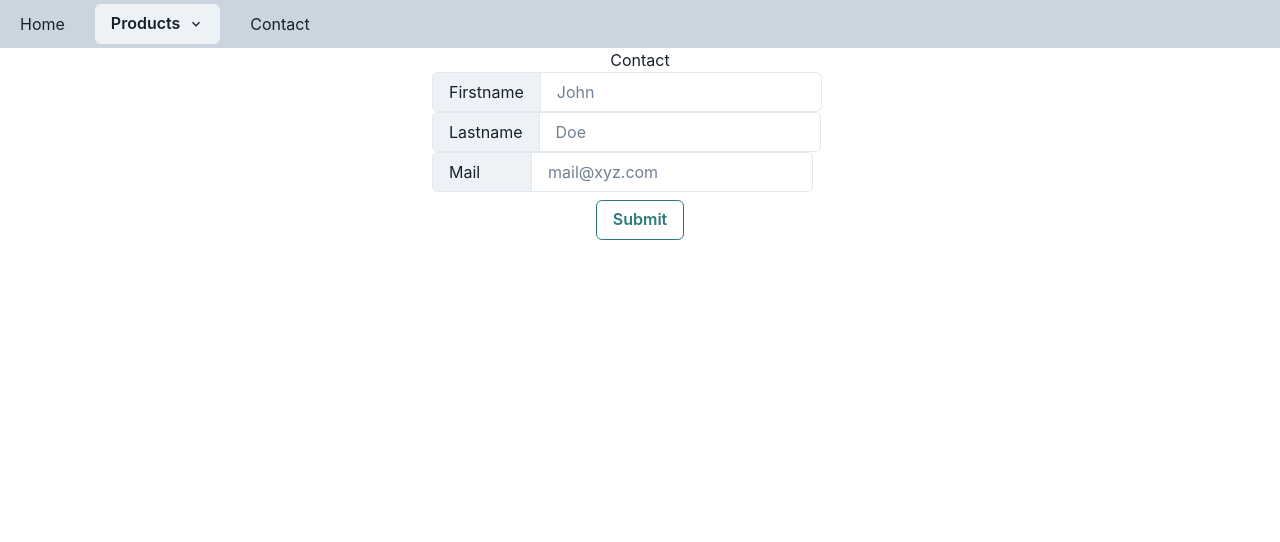
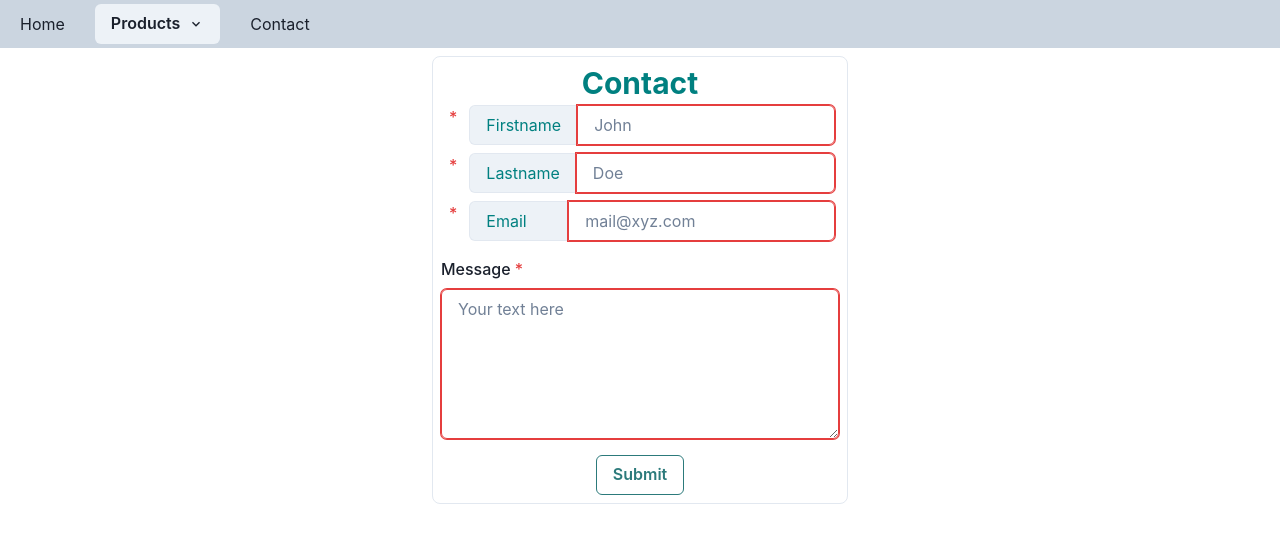
Before and after one commit to D-Savel/DS-Store, a React (Create React App) app: page /Contact in a window 1280 px wide. Shown: the top 542 px of the page. Built offline with nearby package versions, Linux system fonts and the light colour scheme.

Commit message:
Finalize Contact component

```diff
--- a/src/Components/Header.js
+++ b/src/Components/Header.js
@@ -50,8 +50,8 @@ function Header(props) {
                 <MenuItem onClick={() => (setSelect('accessories'))}>accessories</MenuItem>
               </Link>
             </MenuList>
+            <Link as={ReachLink} to={'/Contact'} px="5">Contact</Link>
           </Menu>
-          <Link as={ReachLink} to={'/Contact'} px="5">Contact</Link>
         </HStack>
       </Box>
 
--- a/src/pages/Contact.js
+++ b/src/pages/Contact.js
@@ -1,47 +1,128 @@
+import { useState } from 'react'
 import {
+  Box,
   Button,
-  Center,
   Container,
   FormControl,
   FormLabel,
   FormErrorMessage,
   FormHelperText,
+  Heading,
   InputLeftAddon,
   Input,
   InputGroup,
+  HStack,
   Stack,
   Textarea
 } from '@chakra-ui/react'
 
 function Contact(props) {
 
+  const [form, setForm] = useState({
+    firstName: "",
+    lastName: "",
+    email: "",
+    textValue: "",
+  })
+
+  const onUpdateField = e => {
+    const nextFormState = {
+      ...form,
+      [e.target.name]: e.target.value,
+    }
+    setForm(nextFormState)
+  }
+
+  const onSubmitForm = e => {
+    e.preventDefault()
+    alert("your email has been sent\n\n" + JSON.stringify(form, null, 2))
+  }
+
+
+
   return (
     <>
-      <Container maxW='md'>
-        <h1>Contact</h1>
-        <Stack>
-          <FormControl>
-            <InputGroup >
-              <InputLeftAddon width='100' children='Firstname' />
-              <Input id='firstName' type='text' placeholder='John' w='150' />
-            </InputGroup>
-            <InputGroup >
-              <InputLeftAddon width='100' children='Lastname' />
-              <Input id='lastName' type='text' placeholder='Doe' w='150' />
-            </InputGroup>
-            <InputGroup >
-              <InputLeftAddon minWidth='100' children='Mail' />
-              <Input id='email' type='email' placeholder='mail@xyz.com' w='150' />
-            </InputGroup>
+      <Container maxW='md' mt='2'>
+        <Box border='1px' borderColor='gray.200' borderRadius='lg' p='2'>
+          <Heading as='h2' size='lg' noOfLines={1} color='teal' >Contact</Heading>
+          <Box as="form" onSubmit={onSubmitForm}>
+            <HStack>
+              <FormControl isRequired>
+                <InputGroup p='1'>
+                  <FormLabel htmlFor="firstName"> </FormLabel>
+                  <InputLeftAddon minWidth='100' children='Firstname' color='teal' />
+                  <Input
+                    required='required'
+                    id='firstName'
+                    name='firstName'
+                    aria-label="firstname field"
+                    value={form.firstName}
+                    type='text'
+                    placeholder='John'
+                    onChange={onUpdateField}
+                    isInvalid={form.firstName === "" ? true : false} />
+                </InputGroup>
+              </FormControl>
+            </HStack>
+            <FormControl isRequired>
+              <InputGroup p='1'>
+                <FormLabel htmlFor="lastName"> </FormLabel>
+                <InputLeftAddon minWidth='100' children='Lastname' color='teal' />
+                <Input
+                  required='required'
+                  id='lastName'
+                  name='lastName'
+                  aria-label="lastname field"
+                  value={form.lastName}
+                  type='text'
+                  placeholder='Doe'
+                  onChange={onUpdateField}
+                  isInvalid={form.lastName === "" ? true : false} />
+              </InputGroup>
+            </FormControl>
+            <FormControl isRequired>
+              <InputGroup p='1'>
+                <FormLabel htmlFor="email"> </FormLabel>
+                <InputLeftAddon minWidth='100' children='Email' color='teal' />
+
+                <Input
+                  required='required'
+                  id='email'
+                  name='email'
+                  aria-label="email field"
+                  value={form.email} type='email'
+                  placeholder='mail@xyz.com'
+                  onChange={onUpdateField}
+                  isInvalid={form.email === "" ? true : false} />
+              </InputGroup>
+            </FormControl>
+            <FormControl isRequired>
+              <FormLabel pt="3" my="0" htmlFor="textValue">Message</FormLabel>
+              <Textarea
+                required='required'
+                id='textValue'
+                mt='2'
+                aria-label="text field"
+                name='textValue'
+                value={form.textValue}
+                type='text'
+                placeholder='Your text here'
+                size='md'
+                h='150'
+                isInvalid={form.textValue === "" ? true : false}
+                onChange={onUpdateField}
+              />
+            </FormControl>
             <Button
-              mt='2'
+              type='submit'
+              mt='4'
               loadingText='Submitting'
               colorScheme='teal'
               variant='outline'
             >Submit
             </Button>
-          </FormControl>
-        </Stack>
+          </Box>
+        </Box>
       </Container>
     </>
   )
```
